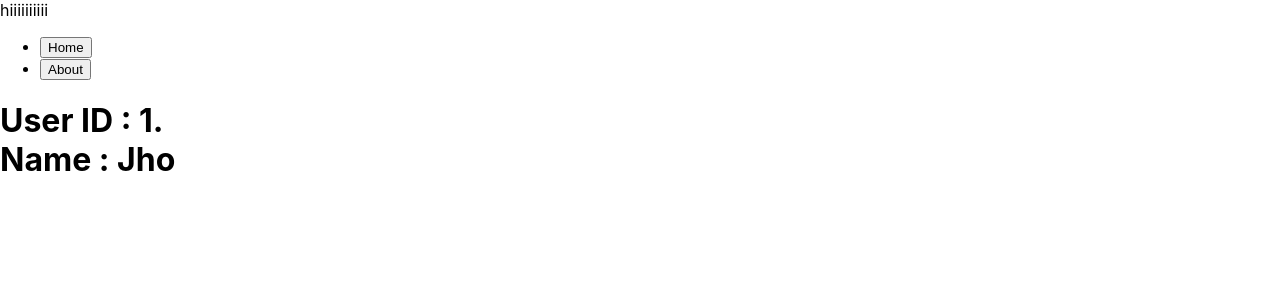
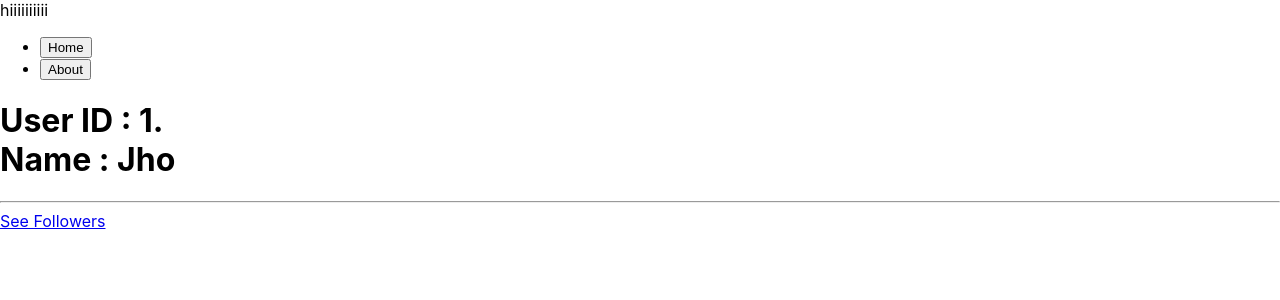
Before and after one commit to Jhoae/react-router-dom-6.4, a React (Create React App) app: page /users/1 in a window 1280 px wide. Shown: the top 300 px of the page. Built offline with nearby package versions, Linux system fonts and the light colour scheme.

Commit message:
Outlet
route의 자식들을 <Outlet /> 으로 렌더링

```diff
--- a/src/Router.tsx
+++ b/src/Router.tsx
@@ -11,6 +11,7 @@
 import Root from './Root';
 import NotFound from './screens/NotFound';
 import User from './screens/users/User';
+import Followers from './screens/users/Followers';
 
 const router = createBrowserRouter([
   {
@@ -28,6 +29,7 @@
       {
         path: 'users/:userId',
         element: <User />,
+        children: [{ path: 'followers', element: <Followers /> }],
       },
     ],
     errorElement: <NotFound />,
--- /dev/null
+++ b/src/screens/users/Followers.tsx
@@ -0,0 +1,4 @@
+function Followers() {
+  return <h1>Followers</h1>;
+}
+export default Followers;
--- a/src/screens/users/User.tsx
+++ b/src/screens/users/User.tsx
@@ -1,4 +1,4 @@
-import { useParams } from 'react-router-dom';
+import { Link, Outlet, useParams } from 'react-router-dom';
 import { users } from '../../db';
 
 function User() {
@@ -10,9 +10,14 @@
   const { userId } = useParams();
 
   return (
-    <h1>
-      User ID : {userId}. <br /> Name : {users[Number(userId) - 1].name}
-    </h1>
+    <div>
+      <h1>
+        User ID : {userId}. <br /> Name : {users[Number(userId) - 1].name}
+      </h1>
+      <hr />
+      <Link to="followers">See Followers</Link>
+      <Outlet />
+    </div>
   );
 }
 
```
Also changed, not shown: 1 other file (tests, documents, lock files or other folders).
